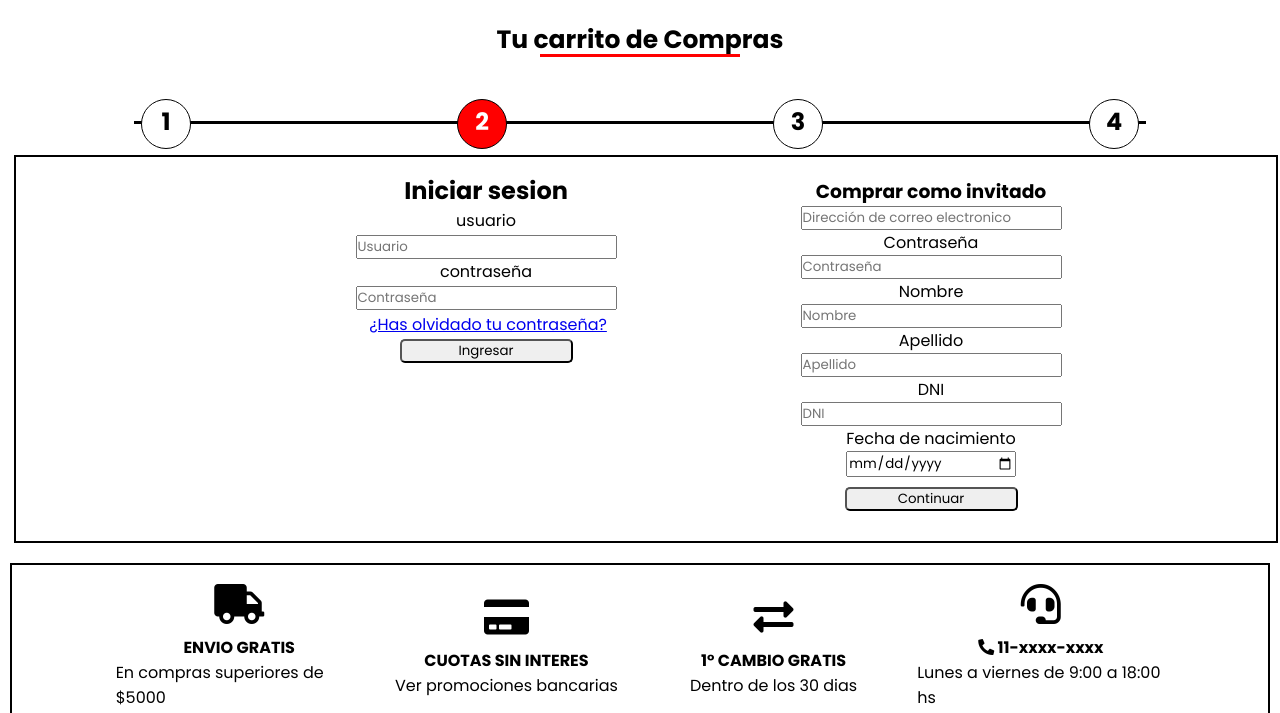
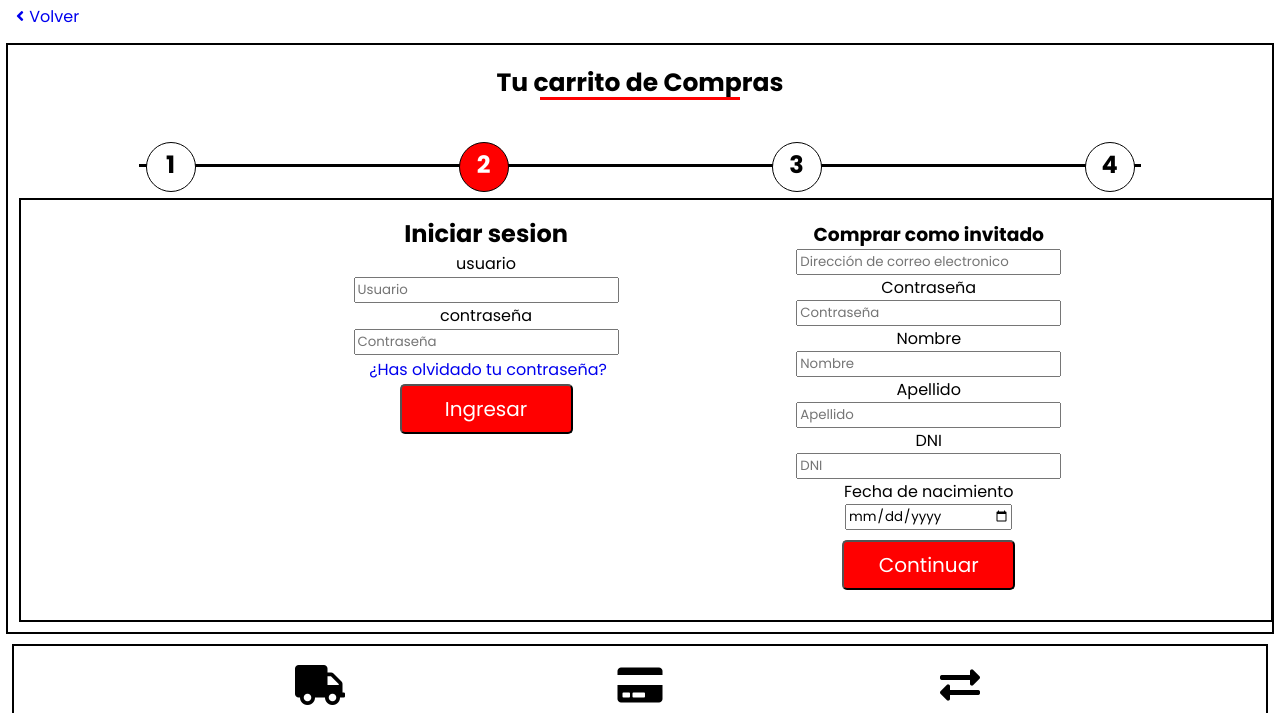
Before and after one commit to lean9ema/G12_LSKV_FC_, a website: page views/productCart2.html in a window 1280 px wide. Shown: the part 64-777 px from the top of the page. Drawn offline with Linux system fonts and the light colour scheme; a web font is replaced by a local one.

Commit message:
Lean- agregue carrito 2,3 y 4 al styles.css

```diff
--- a/public/css/styles.css
+++ b/public/css/styles.css
@@ -186,6 +186,7 @@ footer{
     margin: 0 20px;
     padding: 15px;
     margin: 0 15px;
+    text-align: center;
 }
 
 .footer-Buttom .info div ul{
@@ -493,13 +494,41 @@ main article p.description {
 }
 
 
-/* carrito 4 */
+/* Product car *//*titulo carrito con paso*/
+main section h4.title {
+    display: flex;
+    position: relative;
+    justify-content:center;
+    font-size: 25px;
+    margin: 15px 0px 40px;
+}
+main section h4.title:before{
+    content: "";
+    position: absolute;
+    width: 200px;
+    height: 1px;
+    bottom: 2px;
+    border-bottom: 3px solid red;
+}
+
+
 main section .paso{
-    width: 80%;
     display: flex;
     flex-wrap: wrap;
     justify-content: space-around;
+    position: relative;
+    align-items: center;
 }
+
+main section .paso:before{
+    content: "";
+    position: absolute;
+    width: 80%;
+    bottom: 50%;
+    border-bottom: 3px solid black;
+    z-index: 0;
+}
+
 main section .paso h2{
     text-align: center ;
     width: 50px;
@@ -509,12 +538,164 @@ main section .paso{
     -webkit-border-radius: 50%;
     border: 1px solid black ;
     padding-top: 4px;
+    z-index: 1000;
+    background-color: #fff;
+ }
+
+ main section .paso .pasoDos{
+    background-color: red;
+    color: #fff;
+}
+
+ main section .paso .pasoTres{
+    background-color: red;
+    color: #fff;
 }
 
  main section .paso .pasoCuatro{
      background-color: red;
      color: #fff;
  }
+
+ /*ProductCar 1*/
+
+ /*ProductCar 2*/
+
+ main .cuerpoCarrito{
+    border: 2px solid black;
+    margin: 6px;
+    text-align: center;
+   justify-content: center;
+   display: flex;
+    flex-direction: column;
+    flex-wrap: wrap;
+   width: 100%;
+ }
+ main section .cuerpoCarrito .login{
+     margin: 6px;
+ }
+ main section .cuerpoCarrito .login form a{
+     width: 100%;
+     margin: 2px;
+ }
+ main section .cuerpoCarrito .login form button{
+    width: 100%;
+}
+
+
+
+
+
+
+
+main section  .cuerpoCarrito .login form label {
+    display: flex;
+    flex-wrap: wrap;
+    flex-direction: column;
+    justify-content: center;
+}
+
+main section .cuerpoCarrito .register form label {
+    display: flex;
+    flex-direction: column;
+    justify-content: center;
+    flex-wrap: wrap;
+    align-content: center;
+    align-items: stretch;
+}
+main section .cuerpoCarrito .login form {
+    flex-wrap: wrap;
+    flex-direction: column;
+    justify-content: center;
+    display: grid;
+}
+main section .cuerpoCarrito .register form {
+    flex-wrap: wrap;
+    flex-direction: column;
+    justify-content: center;
+}
+main section .cuerpoCarrito .login form button{
+    width:173px ;
+    justify-content: center;
+    margin: 0px 50px;
+    border-radius: 5px;
+
+
+}
+main section .cuerpoCarrito .login form button:hover{
+
+   background-color:#F8E2CF
+}
+
+main section .cuerpoCarrito .register button{
+    width: 173px;
+    justify-content: center;
+    margin: 0px 50px;
+    border-radius: 5px;
+    margin: 10px;
+
+}
+main section .cuerpoCarrito .register button:hover{
+    background-color:#F8E2CF
+}
+main section h1.title {
+    display: flex;
+    position: relative;
+    justify-content:center;
+    font-size: 25px;
+    margin: 15px 0px 40px;
+}
+
+main section .cuerpoCarrito .register {
+    flex-wrap: wrap;
+    flex-direction: column;
+    justify-content: center;
+    margin: 10px;
+}
+
+ /*ProductCar 3*/
+
+ main section p.description {
+    display: flex;
+    text-decoration:underline black;
+    font-size: 25px;
+    justify-content: center;
+    margin: 20px 0px;
+    font-weight: bold;
+}
+
+main section div.form {
+    display: flex;
+    flex-direction: column;
+    margin: 20px 0px;
+    justify-content: space-around;
+}
+
+main section div.form form label{
+    display: flex;
+    flex-direction: column;
+    padding: 7px 0px ;
+}
+main section div.form form label select,
+main section div.form form label input {
+    width: 100%;
+}
+
+main div.bEnv  {
+    display: flex;
+    justify-content: center;
+}
+
+main div button {
+    font-size: 20px;
+    color: white;
+    background-color: red;
+    border-radius: 10px;
+    width: 100px;
+    height: 50px;
+}
+
+ /*ProductCar 4*/
 
  main section.det-compra {
      border: 2px solid black;
@@ -608,8 +789,7 @@ main article.pago div img{
 
 @media (min-width:370px){
     .footer-Top .description{
-        flex-direction: row;
-        width: 20%;
+        width: 45%;
         min-width: 300px;
     }
 
@@ -741,9 +921,7 @@ main article.pago div img{
 
 
     .footer-Top .description{
-
         width: 20%;
-
     }
 
 
@@ -832,7 +1010,46 @@ main article.pago div img{
         box-shadow: none;
     }
 
-    /*carrito4*/
+    /*Product car*/
+    /*Product car2*/
+
+    main section .cuerpoCarrito {
+        justify-content: center;
+    display: flex;
+    flex-direction: row;
+        padding: 10px;
+
+     }
+     main section .cuerpoCarrito .login {
+
+         float: left;
+
+     }
+     main section .cuerpoCarrito .register{
+         width:300px;
+          height:auto;
+          float:left;
+           display:inline;
+     }
+
+      main section .cuerpoCarrito .login{
+         display:inline-block
+      }
+      main section .cuerpoCarrito .register{
+         display:inline-block
+      }
+
+
+     main section .cuerpoCarrito article{
+         flex-direction: row;
+         width: 45%;
+     }
+
+    /*Product car3*/
+    main section div.form{
+        flex-direction: row;
+    }
+    /*Product car4*/
     main section.det-compra article.detalle-prod{
         flex-direction: row;
         justify-content: space-between;
--- a/views/productCart2.html
+++ b/views/productCart2.html
@@ -19,7 +19,7 @@
     <!--Favicon-->
     <link rel="shortcut icon" href="images/logo-meta.svg" alt= "logo página web LSKV">
     <!--Styles-->
-    <link href="/css/productCart2.css" rel="stylesheet">
+    <link href="/css/styles.css" rel="stylesheet">
 </head>
 <body>
     <header>
@@ -67,7 +67,7 @@
     <main>
 
      <section class="caja">
-        <h1 class="title"> Tu carrito de Compras </h1>
+        <h4 class="title"> Tu carrito de Compras </h4>
 
         <article class="paso">
             <h2>1</h2>
```
Also changed, not shown: views/productCart3.html (+3 -3 lines), views/productCart4.html (+1 -1 lines). Lines whose indentation alone changed are shown as unchanged.
